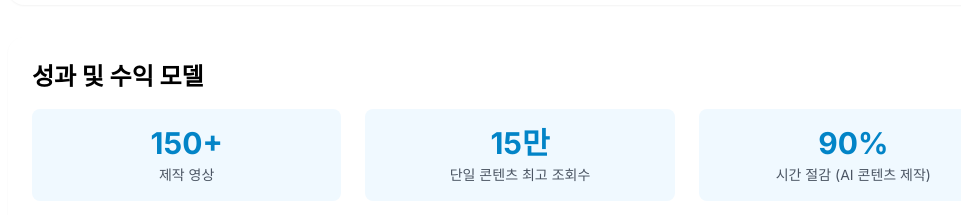
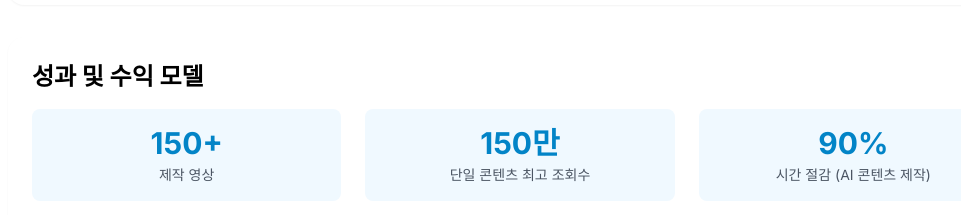
Before and after one commit to woojin-ai/wj-portfolio, a Next.js app: page /channels in a window 1280 px wide. Shown: the part 2520-2735 px from the top of the page, without its empty margins (120-1081 px from the left). Built offline with nearby package versions, Linux system fonts and the light colour scheme.

Commit message:
구독자 수 2500명->6000명, 조회수 15만->150만 수정

```diff
--- a/next.config.js
+++ b/next.config.js
@@ -1,6 +1,6 @@
 /** @type {import('next').NextConfig} */
 const nextConfig = {
-  // output: 'export',
+  output: 'export',
   images: {
     unoptimized: true,
   },
--- a/src/app/channels/page.tsx
+++ b/src/app/channels/page.tsx
@@ -234,7 +234,7 @@ export default function ChannelsPage() {
                 <div className="text-sm text-gray-600 mt-1">제작 영상</div>
               </div>
               <div className="text-center p-4 bg-sky-50 rounded-lg">
-                <div className="text-3xl font-bold text-sky-600">15만</div>
+                <div className="text-3xl font-bold text-sky-600">150만</div>
                 <div className="text-sm text-gray-600 mt-1">단일 콘텐츠 최고 조회수</div>
               </div>
               <div className="text-center p-4 bg-sky-50 rounded-lg">
--- a/src/app/sponsor/page.tsx
+++ b/src/app/sponsor/page.tsx
@@ -36,7 +36,7 @@ export default function SponsorPage() {
               <ul className="space-y-2 text-gray-700">
                 <li>• 쇼핑 리뷰 채널 2개 운영(유튜브, 인스타그램, 틱톡)</li>
                 <li>• 주 5-7회 정기 업로드</li>
-                <li>• 전체 채널 누적 구독자: 약 2,500명</li>
+                <li>• 전체 채널 누적 구독자: 약 6,000명</li>
                 <li>• 평균 조회수: 500-2,000회/영상</li>
               </ul>
             </div>
```
